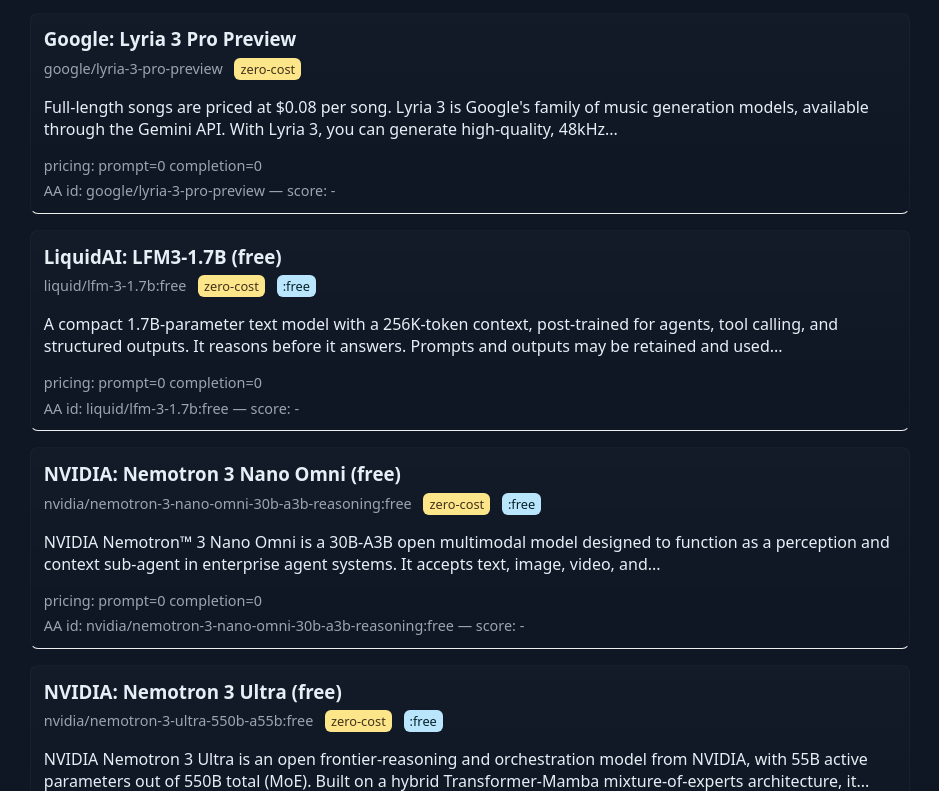
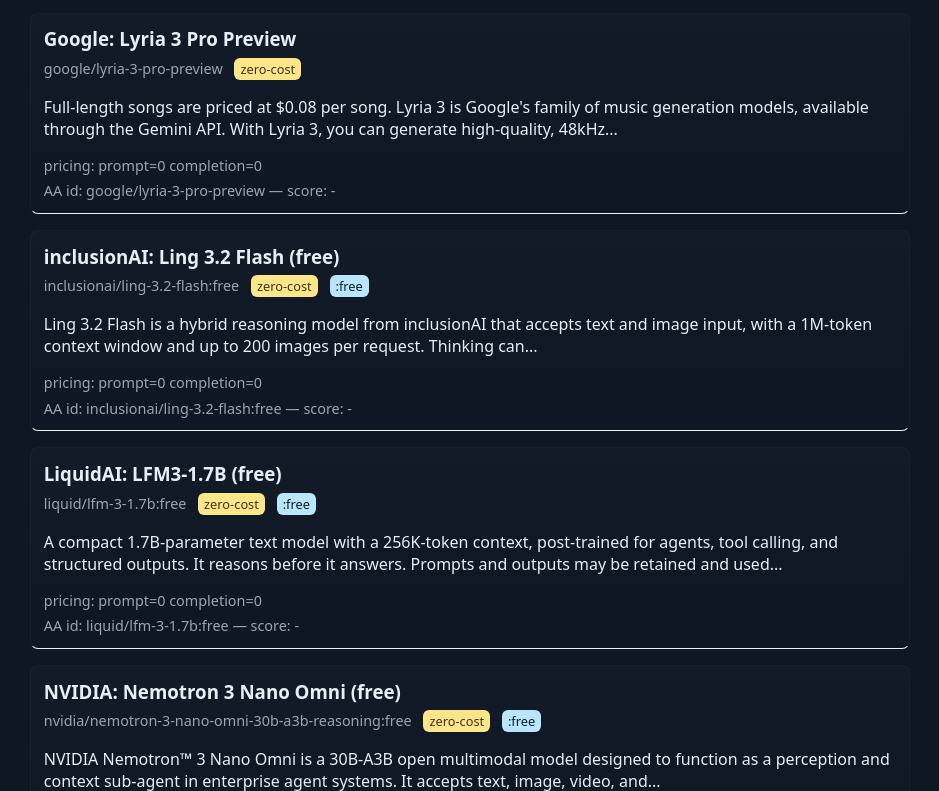
Before and after one commit to elusznik/free_models, a plain HTML site: page docs/index.html in a window 1280 px wide. Shown: the part 1687-2478 px from the top of the page, without its empty margins (170-1109 px from the left). Drawn offline with Linux system fonts and the light colour scheme.

Commit message:
Update OpenRouter free models

```diff
--- a/docs/index.html
+++ b/docs/index.html
@@ -18,7 +18,7 @@
     <main>
       <h1>OpenRouter — Zero-Cost Models (sorted by artificialanalysis.ai overall score)</h1>
       <p class="lead">A live listing of zero-cost models surfaced from OpenRouter, enhanced with artificialanalysis.ai scores when available.</p>
-      <div class="muted">Generated: 2026-11-13T14:25:17.794581Z</div>
+      <div class="muted">Generated: 2026-11-14T13:21:31.286421Z</div>
       <ul class="models-list">
         <li class="model">
           <h3>Baidu: ERNIE-5.5-Flash-Preview (free)</h3>
@@ -89,6 +89,15 @@
           <p>Full-length songs are priced at $0.08 per song. Lyria 3 is Google&#x27;s family of music generation models, available through the Gemini API. With Lyria 3, you can generate high-quality, 48kHz...</p>
           <div class="meta">pricing: prompt=0 completion=0</div>
           <div class="meta">AA id: google/lyria-3-pro-preview — score: -</div>
+        </li>
+
+
+        <li class="model">
+          <h3>inclusionAI: Ling 3.2 Flash (free)</h3>
+          <div class="meta">inclusionai/ling-3.2-flash:free <span class="badge zero">zero-cost</span> <span class="badge free">:free</span></div>
+          <p>Ling 3.2 Flash is a hybrid reasoning model from inclusionAI that accepts text and image input, with a 1M-token context window and up to 200 images per request. Thinking can...</p>
+          <div class="meta">pricing: prompt=0 completion=0</div>
+          <div class="meta">AA id: inclusionai/ling-3.2-flash:free — score: -</div>
         </li>
 
 
```
